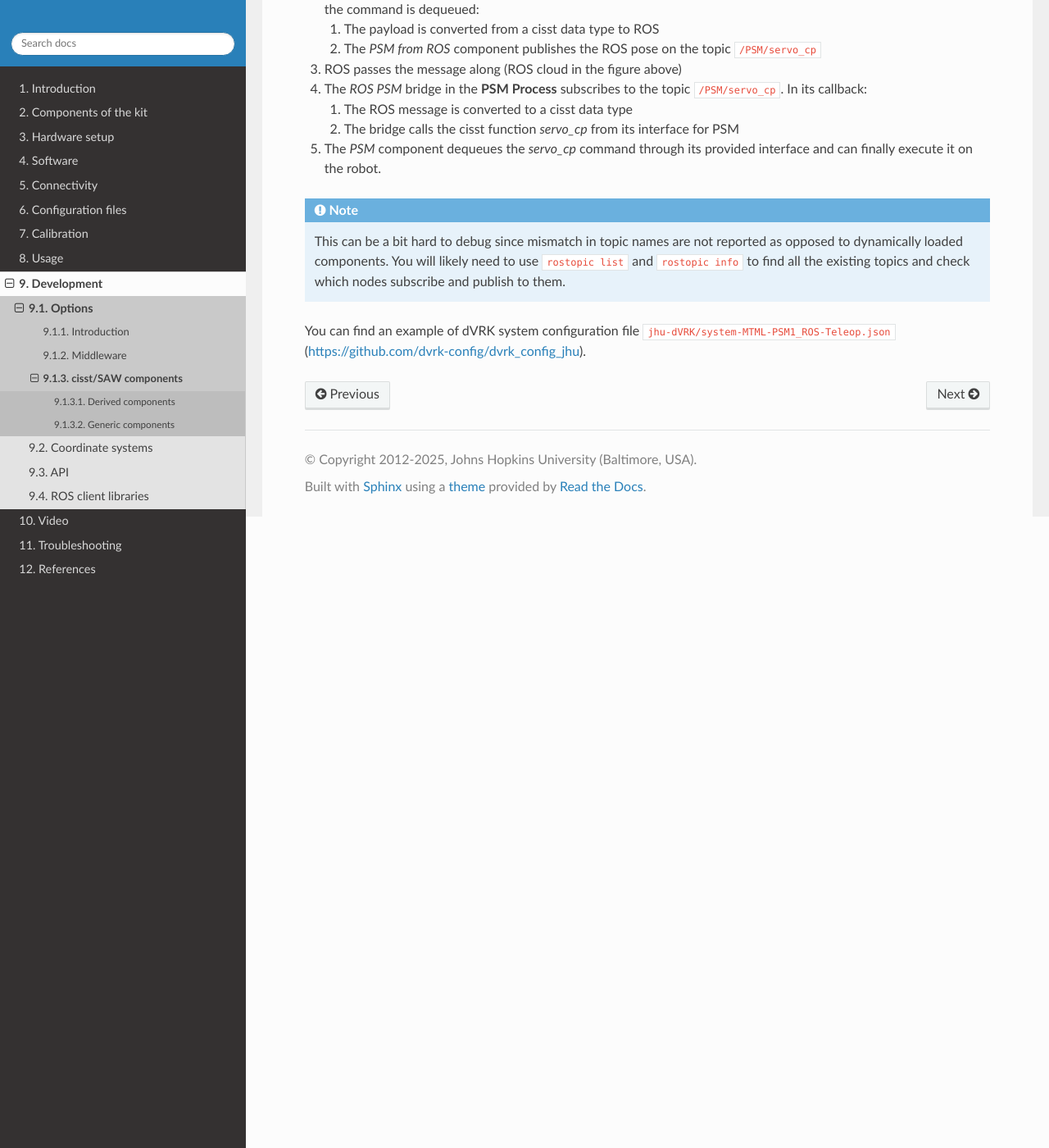
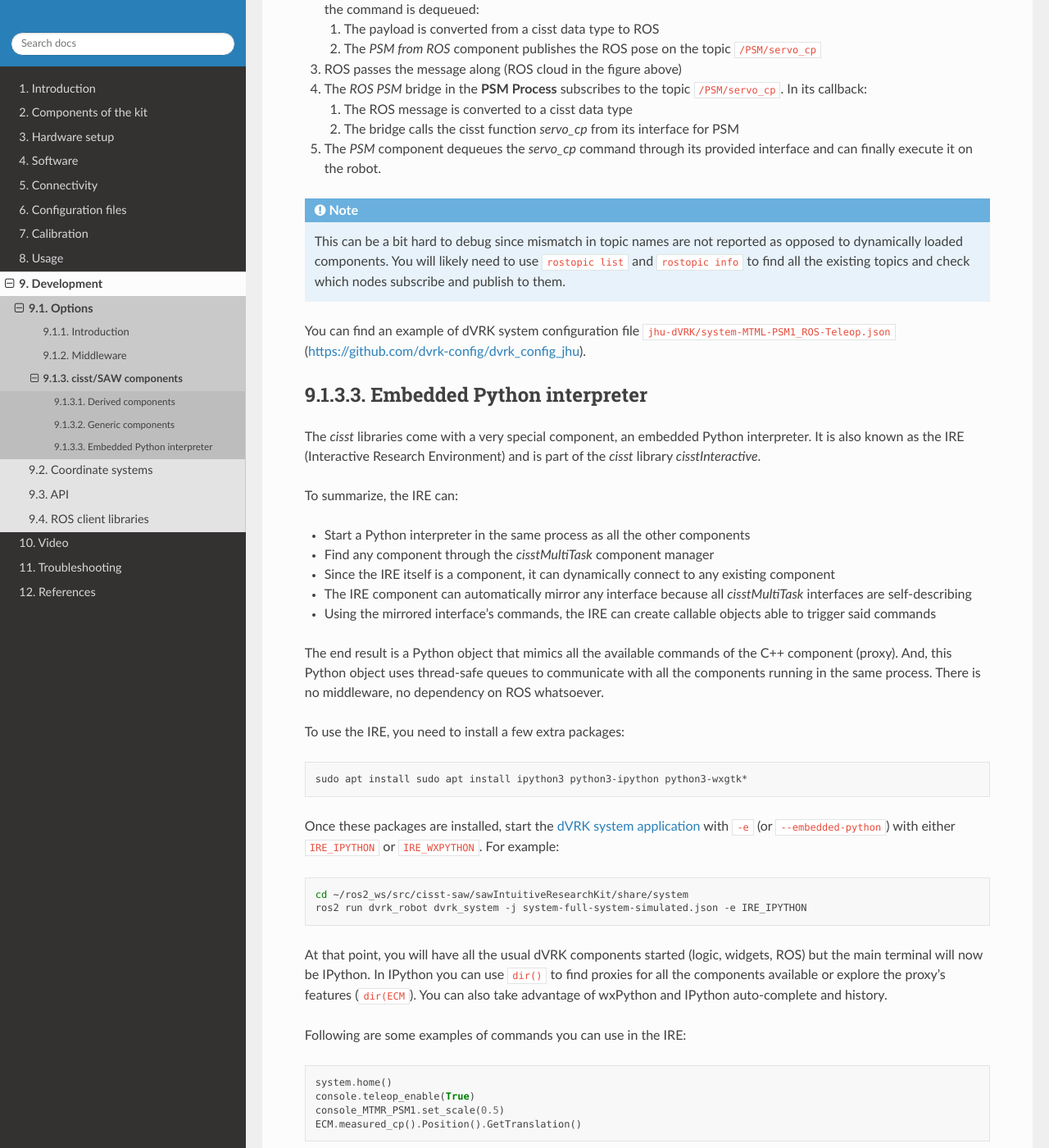
Before and after one commit to jhu-dvrk/dvrk-readthedocs, a Sphinx documentation site: the page built from docs/pages/development/options/components.rst, in a window 1280 px wide and 1400 px high, scrolled down 2345 px. Shown: the whole window at 82% size. Built offline with Sphinx 7.4.7 and the Read the Docs theme 3.1.0, drawn with Linux system fonts in a browser that asks for light colours; pages that are not in the unit, such as notebooks, are missing from menus; the version number could not be read and is left out; some of the changed text lies outside the part shown.

Commit message:
wip #4, note re. IRE

```diff
--- a/docs/pages/development/options/components.rst
+++ b/docs/pages/development/options/components.rst
@@ -143,3 +143,66 @@ Process**) sends a *servo_cp* to the actual *PSM* (**PSM Process**):
 You can find an example of dVRK system configuration file
 ``jhu-dVRK/system-MTML-PSM1_ROS-Teleop.json``
 (https://github.com/dvrk-config/dvrk_config_jhu).
+
+
+Embedded Python interpreter
+****************************
+
+The *cisst* libraries come with a very special component, an embedded Python
+interpreter. It is also known as the IRE (Interactive Research Environment) and
+is part of the *cisst* library *cisstInteractive*.
+
+To summarize, the IRE can:
+
+* Start a Python interpreter in the same process as all the other components
+* Find any component through the |cisstMultiTask| component manager
+* Since the IRE itself is a component, it can dynamically connect to any existing
+  component
+* The IRE component can automatically mirror any interface because all
+  |cisstMultiTask| interfaces are self-describing
+* Using the mirrored interface's commands, the IRE can create callable
+  objects able to trigger said commands
+
+The end result is a Python object that mimics all the available commands of the
+C++ component (proxy).  And, this Python object uses thread-safe queues to
+communicate with all the components running in the same process. There is no
+middleware, no dependency on ROS whatsoever.
+
+To use the IRE, you need to install a few extra packages:
+
+.. code-block:: bash
+
+   sudo apt install sudo apt install ipython3 python3-ipython python3-wxgtk*
+
+Once these packages are installed, start the :ref:`dVRK system
+application<system>` with ``-e`` (or ``--embedded-python``) with either
+``IRE_IPYTHON`` or ``IRE_WXPYTHON``. For example:
+
+.. code-block:: bash
+
+   cd ~/ros2_ws/src/cisst-saw/sawIntuitiveResearchKit/share/system
+   ros2 run dvrk_robot dvrk_system -j system-full-system-simulated.json -e IRE_IPYTHON
+
+At that point, you will have all the usual dVRK components started (logic,
+widgets, ROS) but the main terminal will now be IPython.  In IPython you can use
+``dir()`` to find proxies for all the components available or explore the proxy's
+features (``dir(ECM``). You can also take advantage of wxPython and IPython
+auto-complete and history.
+
+Following are some examples of commands you can use in the IRE:
+
+.. code-block:: python
+
+   system.home()
+   console.teleop_enable(True)
+   console_MTMR_PSM1.set_scale(0.5)
+   ECM.measured_cp().Position().GetTranslation()
+
+You can also execute any Python script with the IPython magic command ``%run``.
+While you run your Python commands and scripts, you can still monitor the dVRK
+using the GUI and ROS topics!
+
+.. note::
+
+   This is an awesome but fairly new feature of the dVRK. Give it a try and
+   don't hesitate to create issues in GitHub if needed.
```
